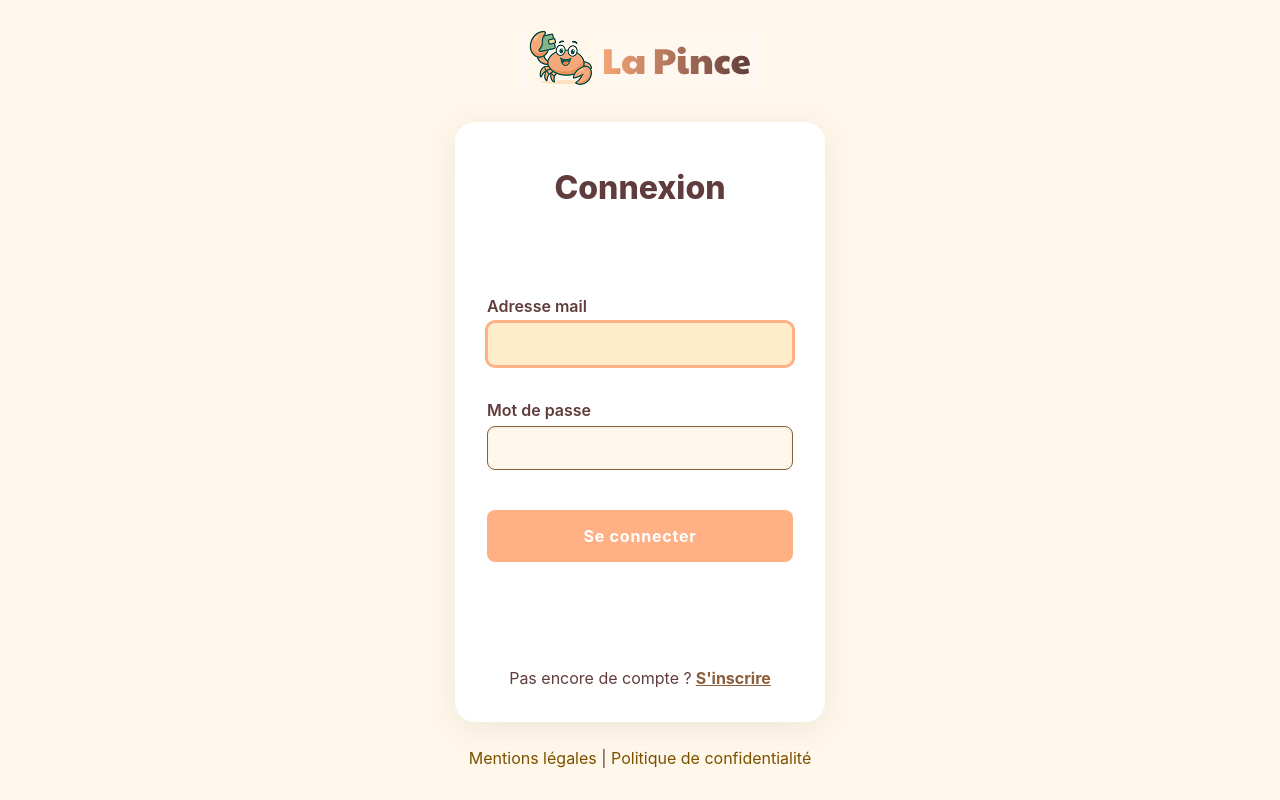
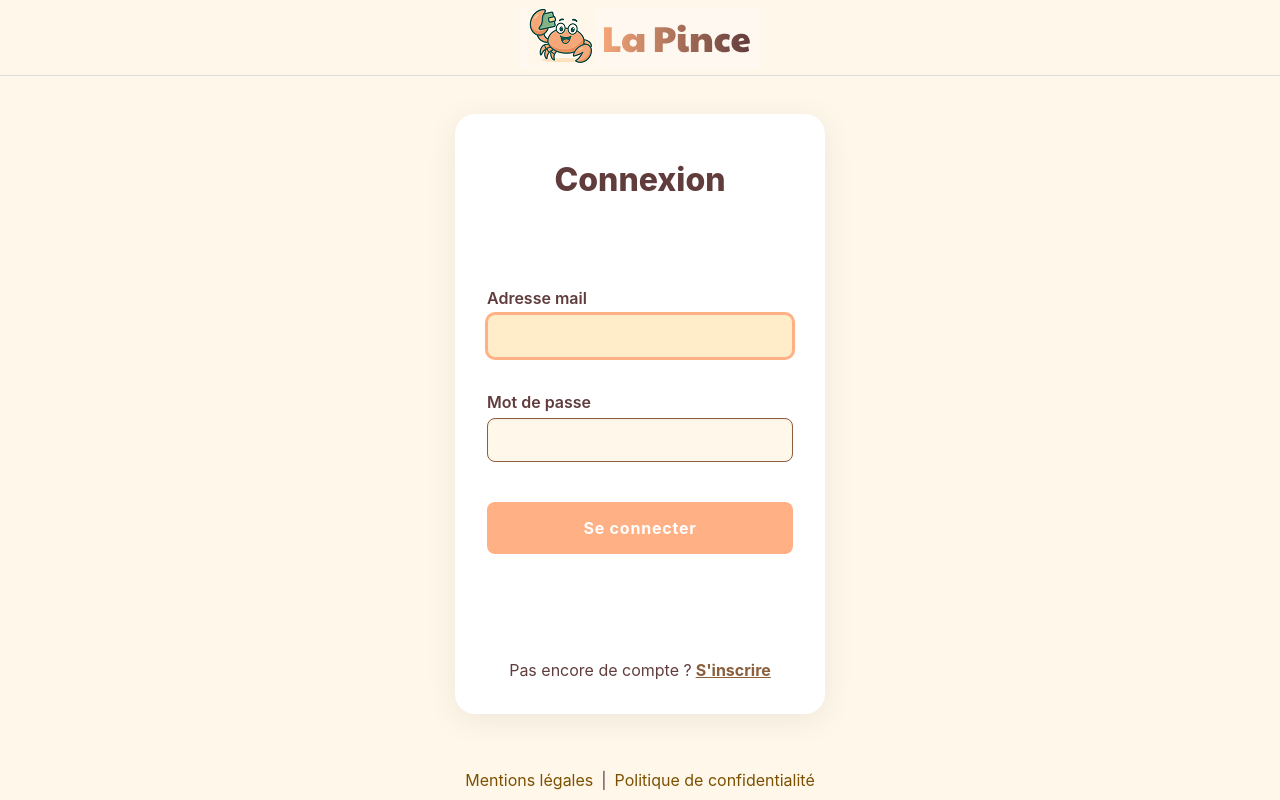
Before and after one commit to La-Pince-Sushi/la-pince-front, a React (Vite) app: page /signin in a window 1280 px wide. Built offline with nearby package versions, Linux system fonts and the light colour scheme; some icons are missing.

Commit message:
styles: background modification + edit LoginPage.scss

```diff
--- /dev/null
+++ b/src/components/Footer.tsx
@@ -0,0 +1,11 @@
+import { Link } from "react-router-dom";
+
+export default function Footer() {
+  return(
+    <footer className="has-text-centered pt-4 pb-2 bg-ivoire">
+      <Link to="/legal-notice" className="mr-2" >Mentions légales</Link>
+      <span className="mr-2">|</span>
+      <Link to="/privacy-policy">Politique de confidentialité</Link>
+    </footer>
+  )
+}
--- /dev/null
+++ b/src/components/layout/HeaderLayout.scss
@@ -0,0 +1,15 @@
+@use "../../styles/variables" as *;
+
+.public-layout {
+  display: flex;
+  flex-direction: column;
+  height: 100vh;
+  background-color: $ivoire;
+}
+.main-public {
+  flex: 1;
+  display: flex;
+  align-items: center;
+  justify-content: center;
+  height: calc(100vh - (48px + 76px))
+}
--- a/src/components/layout/HeaderLayout.tsx
+++ b/src/components/layout/HeaderLayout.tsx
@@ -1,11 +1,20 @@
+import Footer from "../Footer";
 import Header from "../Header";
 import { Outlet } from "react-router-dom";
+import "./HeaderLayout.scss";
 
 export default function HeaderLayout() {
   return (
-    <div>
-      <Header />
-      <Outlet />
+    <div className="public-layout">
+      <div className="header-public">
+        <Header />
+      </div>
+      <div className="main-public">
+        <Outlet />
+      </div>
+      <div className="footer-public">
+        <Footer />
+      </div>
     </div>
   );
 }
--- a/src/pages/auth/LoginPage.scss
+++ b/src/pages/auth/LoginPage.scss
@@ -2,20 +2,20 @@
 @use 'sass:color';
 
 .login-page {
-  min-height: 100vh;
-  display: flex;
-  flex-direction: column;
-  align-items: center;
-  justify-content: center;
-  background: vars.$ivoire;
+  // min-height: 100vh;
+  // display: flex;
+  // flex-direction: column;
+  // align-items: center;
+  // justify-content: center;
+  // background: vars.$ivoire;
   // padding-bottom: 5rem;
 
-  .login-logo {
-    display: block;
-    margin: 0 auto 2rem auto;
-    width: auto;
-    height: auto;
-  }
+  // .login-logo {
+  //   display: block;
+  //   margin: 0 auto 2rem auto;
+  //   width: auto;
+  //   height: auto;
+  // }
 
   .login-box {
     background: #fff;
@@ -172,7 +172,7 @@
 
   .login-page .login-box {
     padding: 1.5rem 0.75rem;
-    max-width: 98vw;
+    max-width: 94vw;
     min-height: 420px;
   }
 }
--- a/src/pages/auth/LoginPage.tsx
+++ b/src/pages/auth/LoginPage.tsx
@@ -1,10 +1,11 @@
 import { ChangeEvent, FormEvent, useEffect, useRef, useState } from "react";
 import { useAuthStore } from "../../store/authStore.ts";
-import logo from "../../assets/logo-la-pince.png";
+
 import './LoginPage.scss';
 import { Link, useNavigate } from "react-router-dom";
 import { useUserStore } from "../../store/userStore.ts";
 import  { PasswordInput } from "../../components/common/PasswordInput.tsx";
+// import { LogoLink } from "../../components/common/LogoLink.tsx";
 
 export default function LoginPage() {
   const inputRef = useRef<HTMLInputElement>(null)
@@ -44,7 +45,9 @@ export default function LoginPage() {
 
   return (
     <main className="login-page">
-      <img src={logo} alt="Logo La Pince" className="login-logo" />
+      {/* <div className="login-logo">
+        <LogoLink />
+      </div> */}
       <div className="login-box">
         <h1 className="title login-title">Connexion</h1>
 
@@ -92,10 +95,7 @@ export default function LoginPage() {
           <Link to="/signup">S'inscrire</Link>
         </div>
       </div>
-      <footer className="has-text-centered mt-5">
-        <Link to="/legal-notice">Mentions légales</Link> |{" "}
-        <Link to="/privacy-policy">Politique de confidentialité</Link>
-      </footer>
+
     </main>
   );
 }
--- a/src/pages/auth/RegisterPage.tsx
+++ b/src/pages/auth/RegisterPage.tsx
@@ -1,7 +1,7 @@
 import { ChangeEvent, FormEvent, useEffect, useRef, useState } from 'react';
 import { useAuthStore } from '../../store/authStore.ts';
 import { useNavigate, Link } from 'react-router-dom';
-import logo from '../../assets/logo-la-pince.png';
+// import logo from '../../assets/logo-la-pince.png';
 import './LoginPage.scss';
 import { showErrorToast } from '../../utils/toastUtils.tsx';
 import { PasswordInput } from '../../components/common/PasswordInput.tsx';
@@ -61,7 +61,7 @@ export default function RegisterPage() {
 
   return (
     <main className="login-page">
-      <img src={logo} alt="Logo" className="login-logo" />
+      {/* <img src={logo} alt="Logo" className="login-logo" /> */}
       <div className="login-box">
         <h1 className="title login-title">Créer un compte</h1>
 
@@ -143,10 +143,7 @@ export default function RegisterPage() {
           <Link to="/signin">Se connecter</Link>
         </div>
       </div>
-      <footer className="has-text-centered mt-5">
-        <Link to="/legal-notice">Mentions légales</Link> |{" "}
-        <Link to="/privacy-policy">Politique de confidentialité</Link>
-      </footer>
+
     </main>
   );
 }
--- a/src/router/AppRoutes.tsx
+++ b/src/router/AppRoutes.tsx
@@ -34,11 +34,12 @@ export const AppRoutes = () => {
       <Route element={<RedirectIfAuth />}>
         <Route element={<HeaderLayout />}>
           <Route index element={<Home />} />
-        </Route>
+
         {/* SANS LAYOUT */}
         {/* Connexion et inscription */}
-        <Route path="signin" element={<LoginPage />} />
-        <Route path="signup" element={<RegisterPage />} />
+          <Route path="signin" element={<LoginPage />} />
+          <Route path="signup" element={<RegisterPage />} />
+        </Route>
       </Route>
 
 
--- a/src/styles/index.scss
+++ b/src/styles/index.scss
@@ -19,8 +19,8 @@ $shadow-color: vars.$cacao
 @use '../pages/auth/LoginPage.scss';
 
 html, body {
-  background-color: white;
-  height: 100%;
+  background-color: #FFFFF9;
+  // height: 100%;
 }
 
 .Toastify__toast {
```
Also changed, not shown: src/assets/image-la-pince.png (added).
